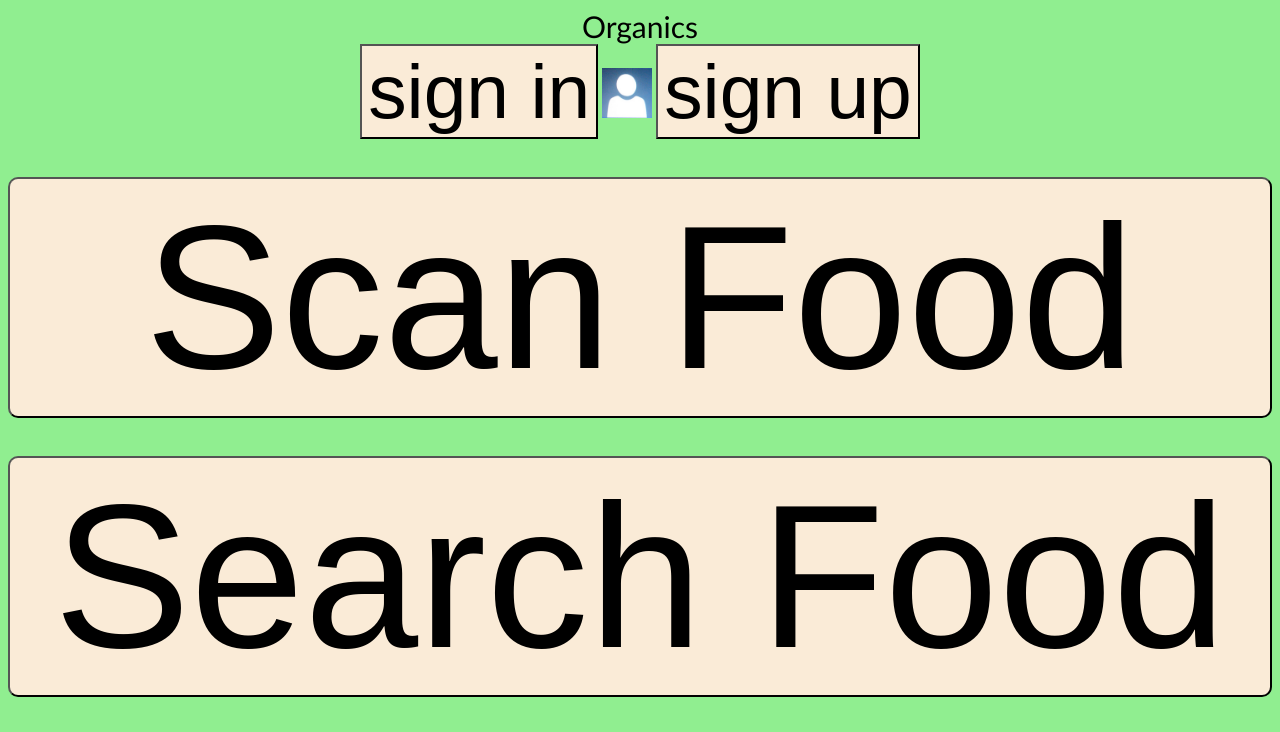
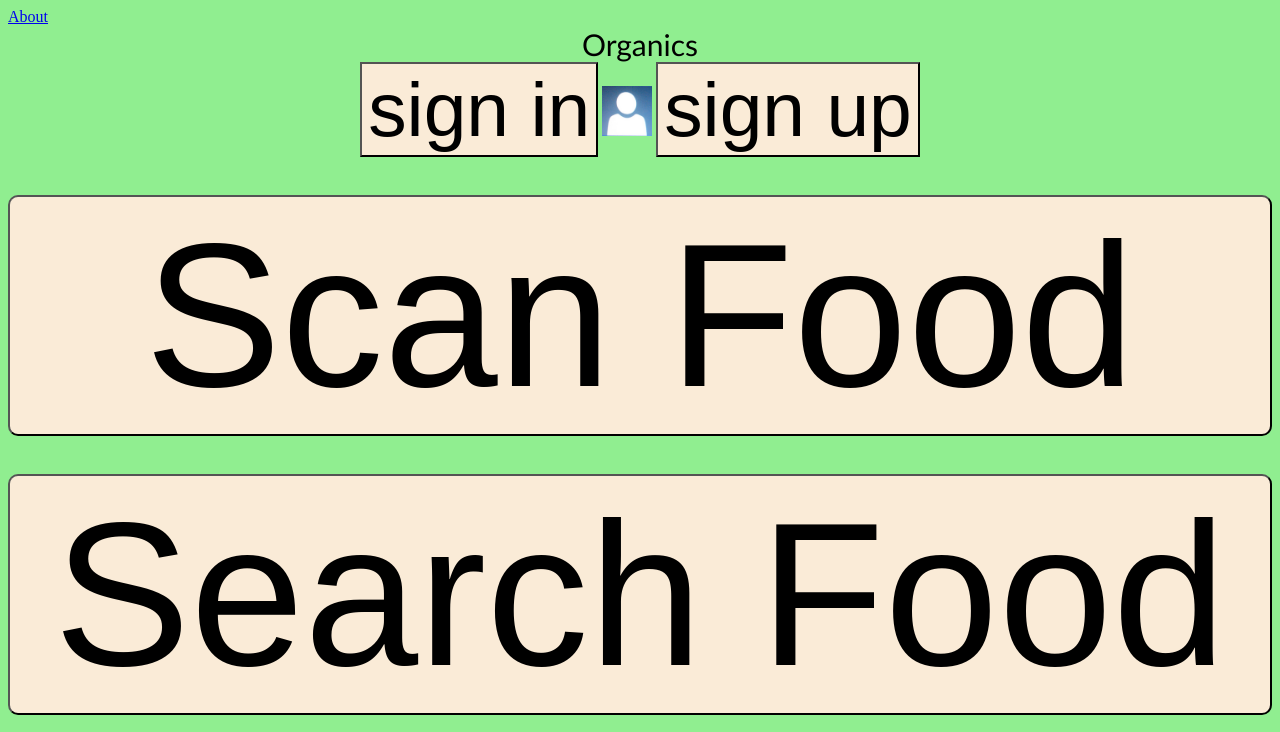
Before and after one commit to becky2014/becky2014.github.io, a plain HTML site: page index.html in a window 1280 px wide. Shown: the top 732 px of the page. Drawn offline with Linux system fonts and the light colour scheme.

Commit message:
test multiple files

```diff
--- a/index.html
+++ b/index.html
@@ -9,6 +9,7 @@
 
 
 <body>
+	<a href="about.html">About</a><br />
 	<div class = "panel1">
 		<div id="head1">Organics</div>
 		<button class="sign">sign in</button>
```
Also changed, not shown: about.html (added, +1 -0 lines).
